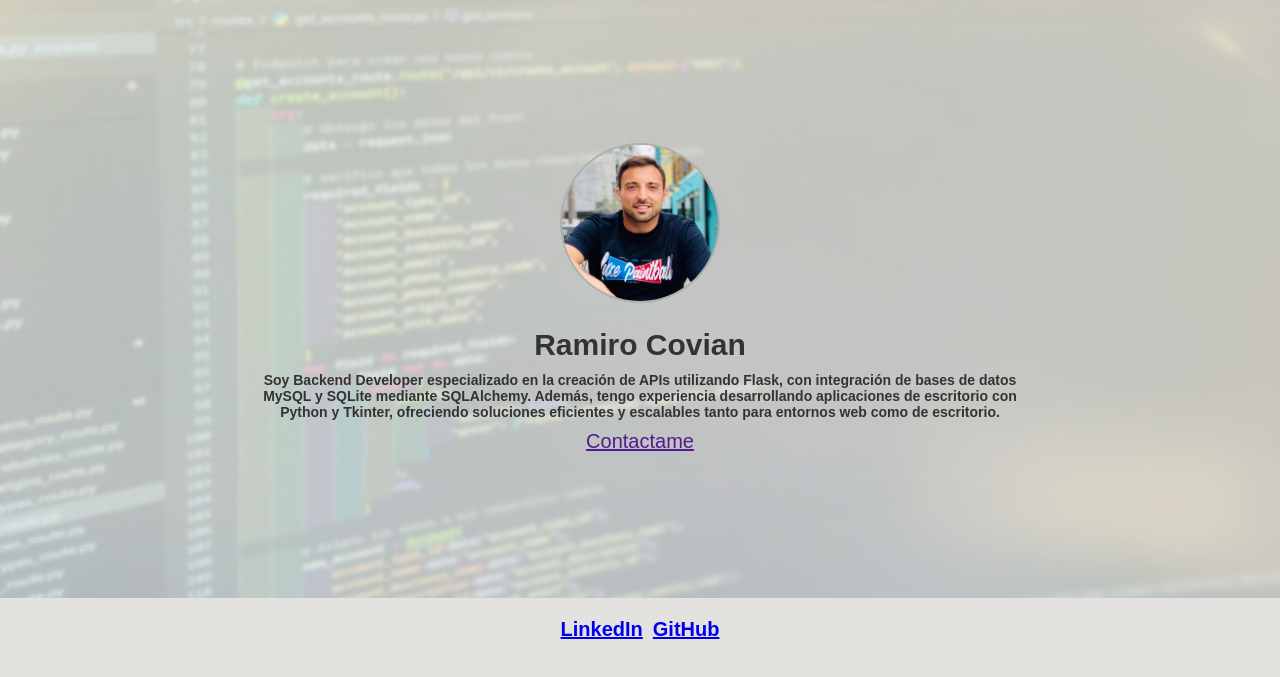
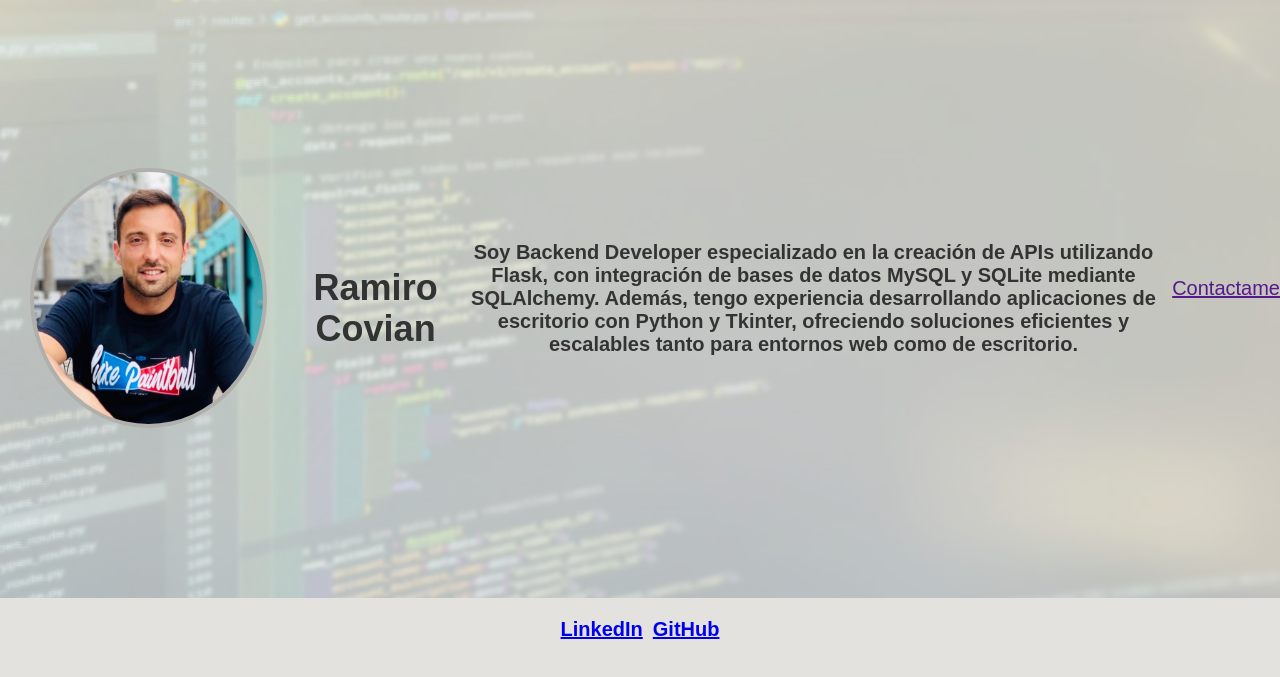
Before and after one commit to RamiroCovian/portfolio-RCovian, a plain HTML site: page index.html in a window 1280 px wide. Shown: the part 105-782 px from the top of the page. Drawn offline with Linux system fonts and the light colour scheme.

Commit message:
feat: display flex y media query en main

```diff
--- a/styles/main.css
+++ b/styles/main.css
@@ -7,13 +7,14 @@
         text-align: center;
         z-index: 1;
         position: relative;
+        display: flex;
+        flex-direction: column;
 
         .selfie {
-            border-radius: 80px;
-            border: 2px solid var(--border-color);
+            border-radius: 50%;
+            border: 4px solid var(--border-color);
             height: 160px;
             width: 160px;
-            margin-top: 1rem;
         }
 
         .h-1 {
@@ -53,3 +54,29 @@
         width: 100%;
     }
 }
+
+@media screen and (width > 768px) {
+    .banner {
+        .content {
+            display: flex;
+            flex-direction: row;
+            align-items: center;
+
+            .selfie {
+                margin: 1.5rem;
+                height: 260px;
+                width: 260px;
+                border-radius: 50%;
+            }
+
+            .h-1 {
+                font-size: 1.8rem;
+            }
+
+            .text-presentation {
+                font-size: 1rem;
+            }
+        }
+    }
+
+}
```
